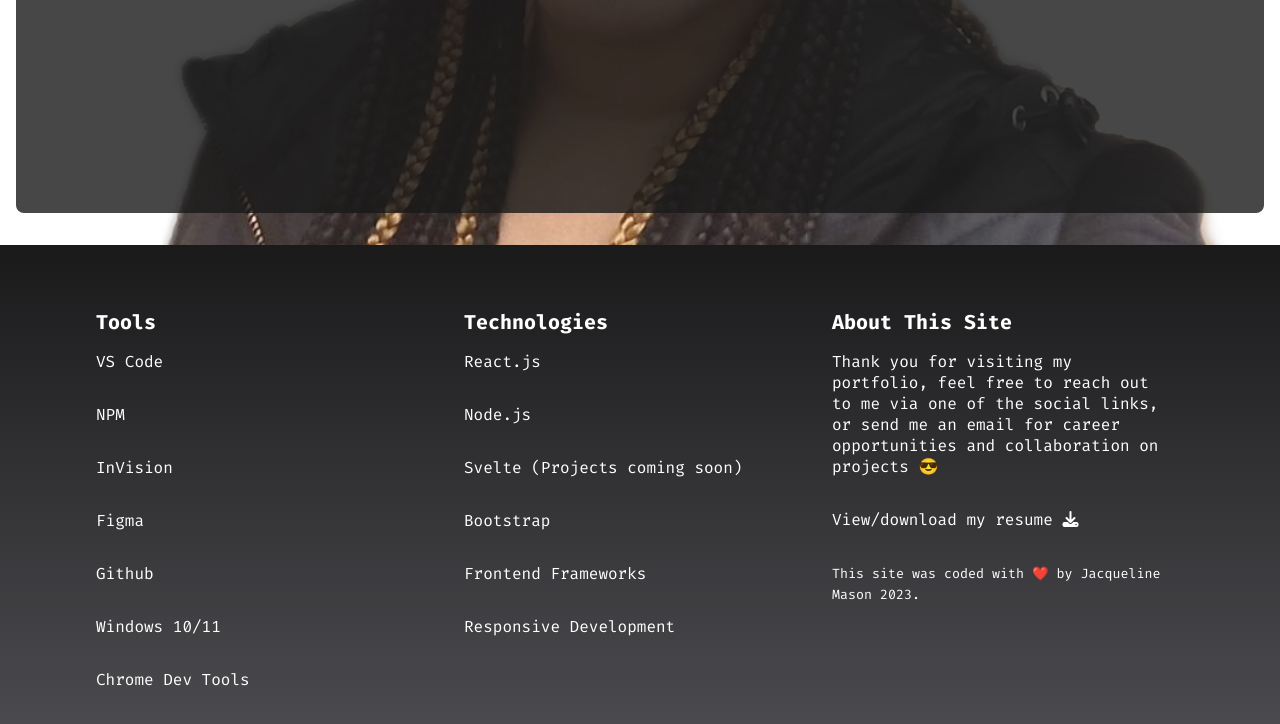
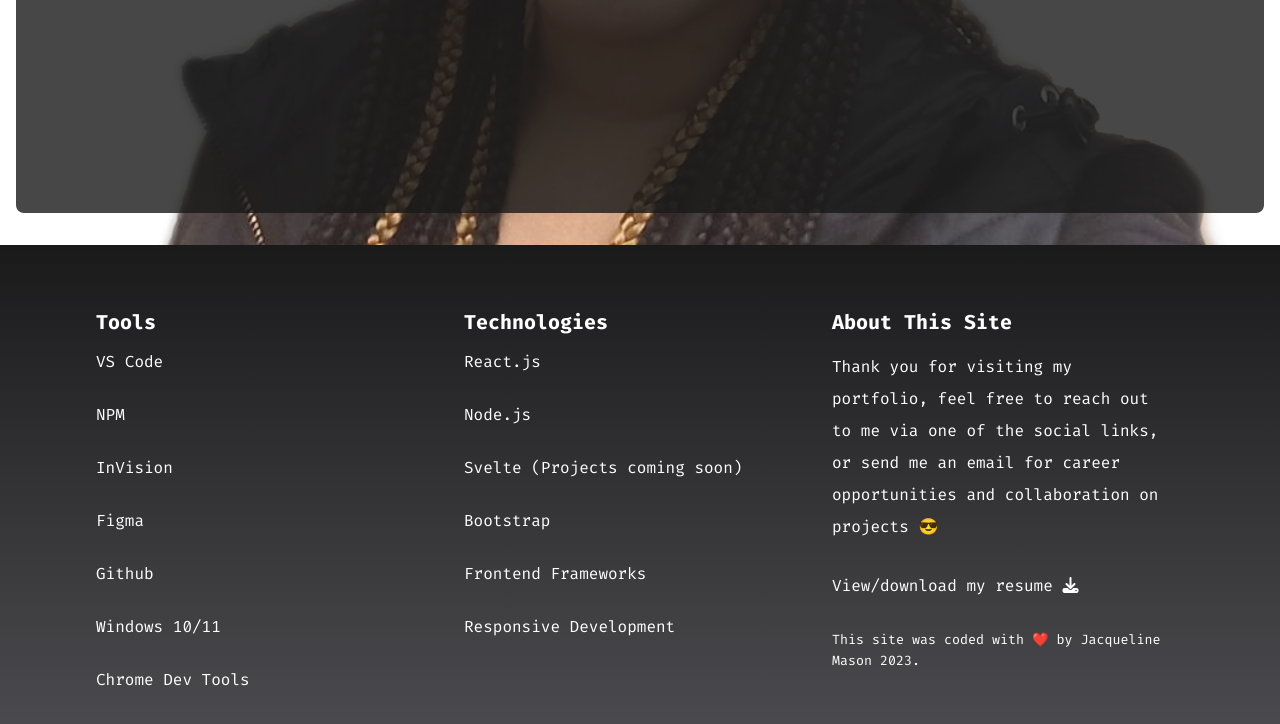
Before and after one commit to rookiebehaviour/web-developer-portfolio, a plain HTML site: page index.html in a window 1280 px wide. Shown: the part 5889-6613 px from the top of the page. Drawn offline with Linux system fonts and the light colour scheme.

Commit message:
Updated footer

```diff
--- a/index.html
+++ b/index.html
@@ -501,11 +501,11 @@
           <ul>
             <h5>About This Site</h5>
             <li>
-              <blockquote>
+              <p>
                 Thank you for visiting my portfolio, feel free to reach out to
                 me via one of the social links, or send me an email for career
                 opportunities and collaboration on projects 😎
-              </blockquote>
+              </p>
             </li>
             <li>
               <a href="https://rxresu.me/jmason.tta/frontend-developer-resume"
```
